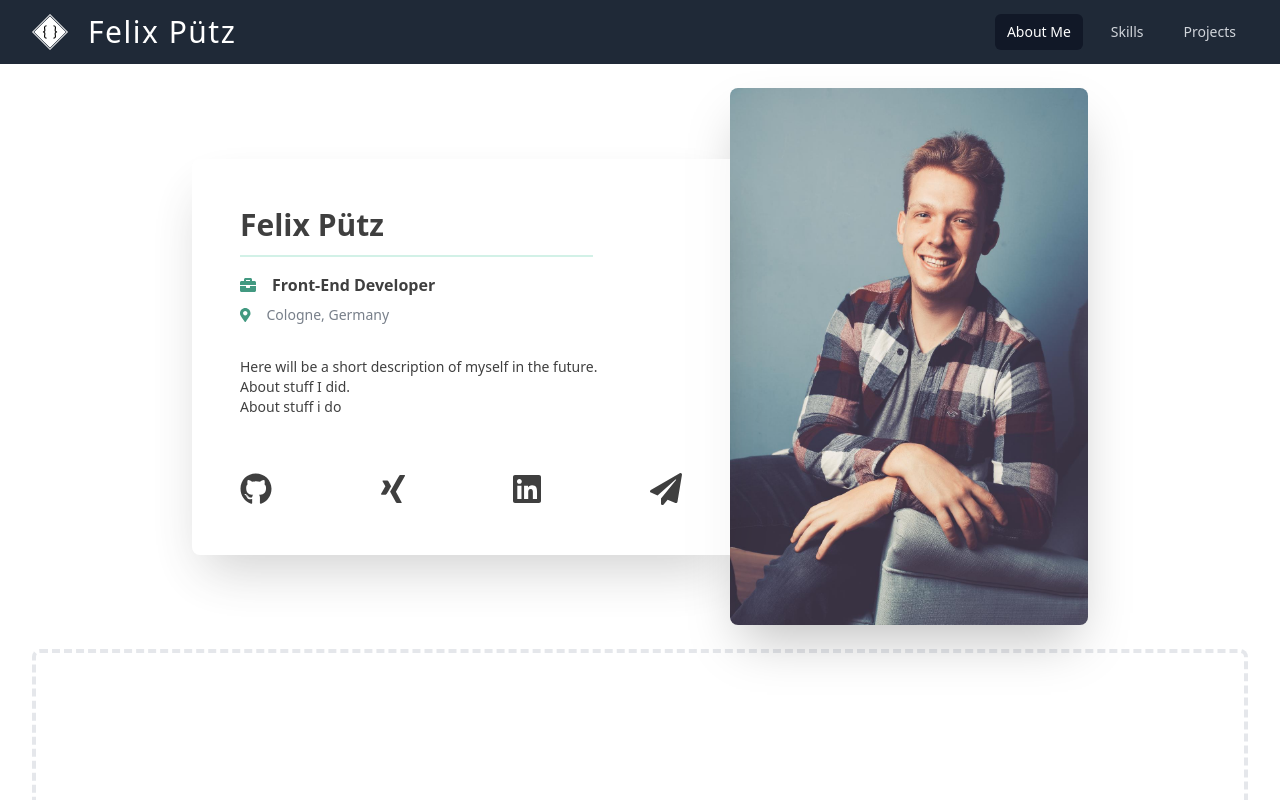
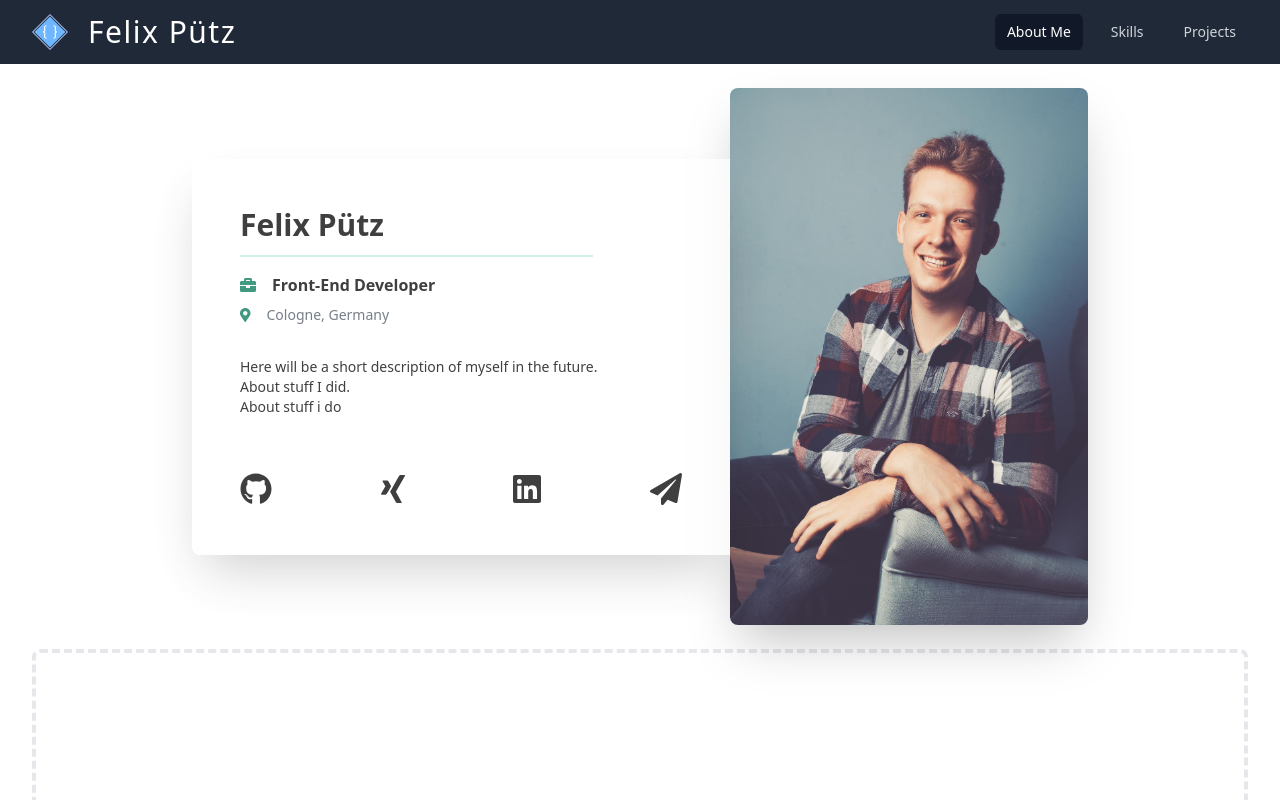
Before and after one commit to flx-sta/flx-sta.github.io, a Vue app: page / in a window 1280 px wide. Shown: the top 800 px of the page. Built offline with nearby package versions, Linux system fonts and the light colour scheme; a web font is replaced by a local one.

Commit message:
change logo

```diff
--- a/src/components/TheNavigation.vue
+++ b/src/components/TheNavigation.vue
@@ -34,7 +34,7 @@
           <div class="flex-shrink-0 flex items-center">
             <img
               class="block h-9 w-auto"
-              src="@/assets/logo-bw.svg"
+              src="@/assets/logo-blue.svg"
               alt="Felix Pütz"
             />
           </div>
```
Also changed, not shown: src/assets/logo-blue.svg, src/assets/logo-bw.svg (deleted).
